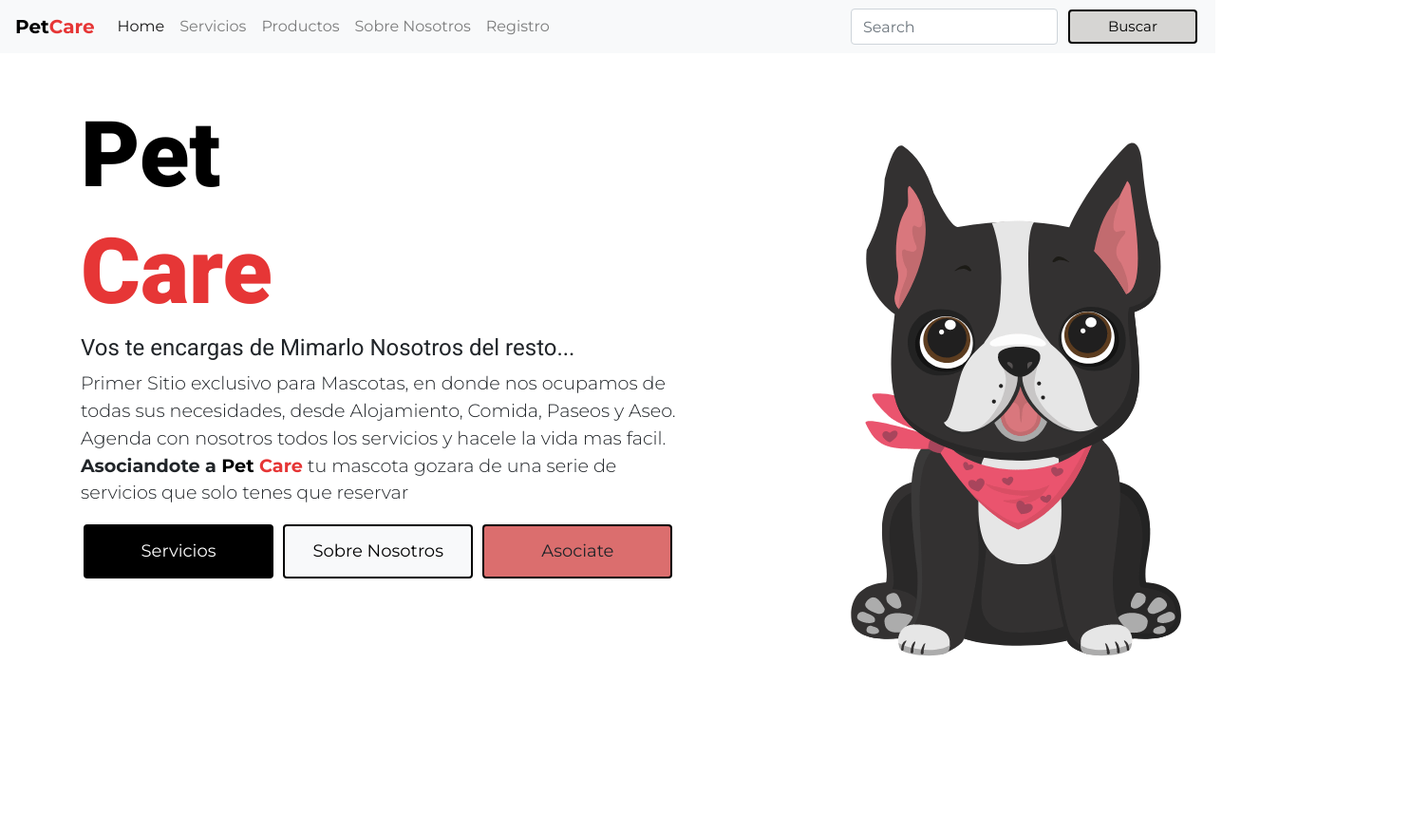
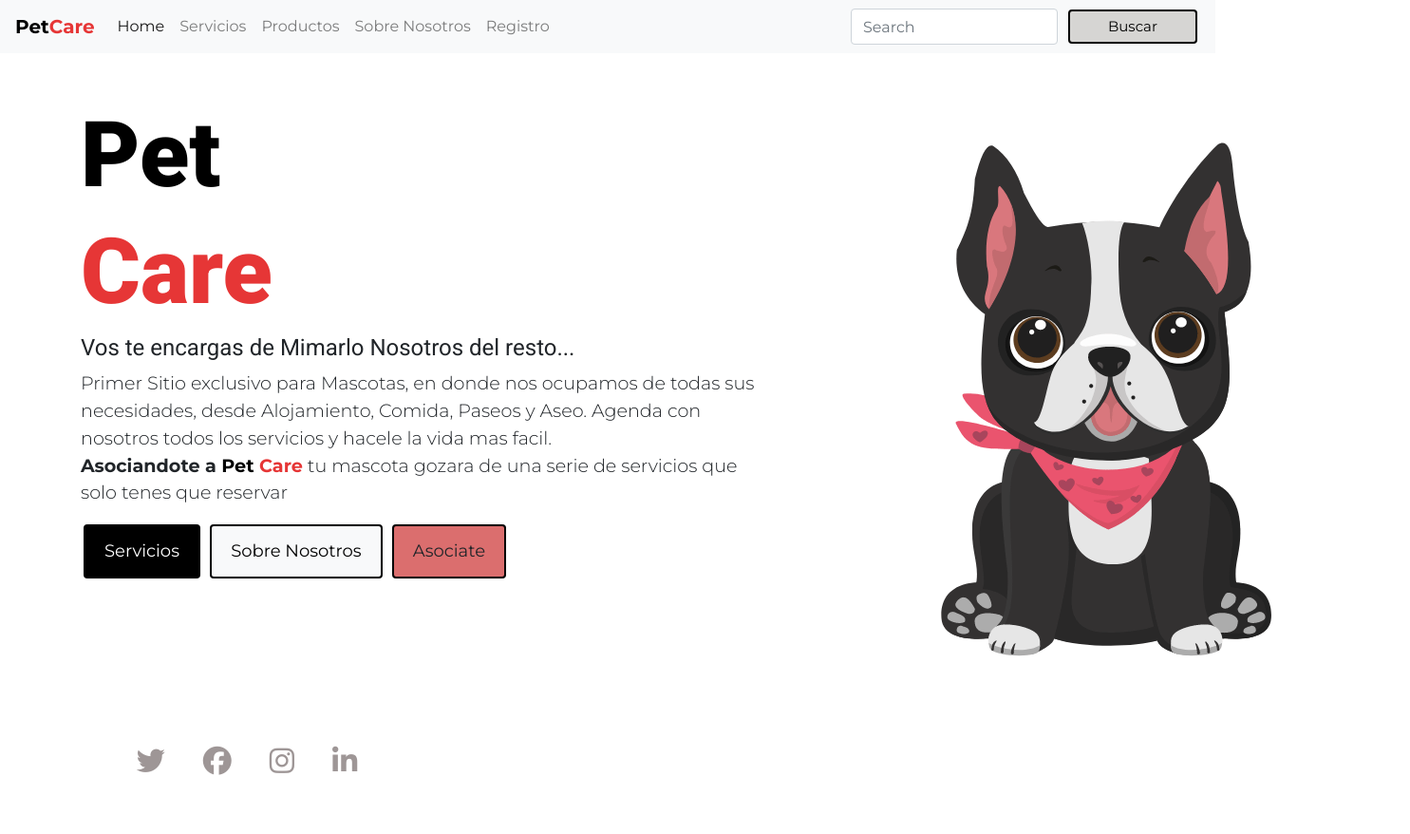
Before and after one commit to VAIDES/PetCare, a plain HTML site: page index.html in a window 1280 px wide. Shown: the whole page at 95% size, 1485 px wide, since content can reach past the window. Before the commit the page ends 800 px from the top, so only its background shows below. Drawn offline with nearby package versions, Linux system fonts and the light colour scheme.

Commit message:
2do commit

```diff
--- a/assets/css/style.css
+++ b/assets/css/style.css
@@ -4,6 +4,8 @@
 :root {
   --primary-red-color: rgb(230, 54, 54);
   --sec-red-color: rgb(219, 110, 110);
+  --primary-grey: rgb(94, 88, 88);
+  --secondary-grey: rgb(158, 150, 150);
   --white: #ffffff;
 }
 
@@ -532,3 +534,27 @@ a {
 .fa {
   color: red
 }
+
+
+.redes-container ul {
+  display: flex;
+  list-style: none;
+  padding: 20px;
+
+  justify-content: center;
+}
+
+.redes-container ul li {
+  margin: 20px;
+}
+
+.fab {
+  font-size: 30px;
+
+    color: var(--secondary-grey);
+}
+
+.fab:hover {
+  font-size: 35px;
+  color: var(--primary-grey);
+}
--- a/index.html
+++ b/index.html
@@ -5,6 +5,8 @@
   <meta charset="UTF-8">
   <meta http-equiv="X-UA-Compatible" content="IE=edge">
   <meta name="viewport" content="width=device-width, initial-scale=1.0">
+
+<script src="https://kit.fontawesome.com/061de8a41d.js" crossorigin="anonymous"></script>
   <link rel="stylesheet" href="https://cdn.jsdelivr.net/npm/bootstrap@4.6.0/dist/css/bootstrap.min.css"
     integrity="sha384-B0vP5xmATw1+K9KRQjQERJvTumQW0nPEzvF6L/Z6nronJ3oUOFUFpCjEUQouq2+l" crossorigin="anonymous">
   <link rel="stylesheet" href="assets/css/style.css">
@@ -55,11 +57,12 @@
   </header>
 
 
+
   <section>
     <div class="container">
       <div class="row" >
 
-        <div class="col-12 col-sm-12 col-md-7">
+        <div class="col-12 col-sm-12 col-md-8">
 
           <h1 class="display-1">Pet</h1>
           <h1 class="display-11">Care</h1>
@@ -69,23 +72,38 @@
             <strong> Asociandote a
               <span class="negro">Pet</span> <span class="rojo">Care</span></strong> tu mascota gozara de una serie de
             servicios que solo tenes que reservar </p>
+<div class="row">
+          <div class="showcase-buttons col-12 col-xs-12 col-sm-12 " >
+            <a href="views/servicios.html" class="btn btn-dark btn-w150">Servicios</a>
+            <a href="views/about.html" class="btn btn-light btn-w150">Sobre Nosotros</a>
+            <a href="views/precios.html" class="btn btn-precio btn-w150"> Asociate</a>
 
-          <div class="showcase-buttons">
-            <a href="views/servicios.html" class="btn btn-dark btn-w200">Servicios</a>
-            <a href="views/about.html" class="btn btn-light btn-w200">Sobre Nosotros</a>
-            <a href="views/precios.html" class="btn btn-precio btn-w200"> Asociate</a>
-
+          </div>
           </div>
         </div>
 
-        <div class="col-12col-sm-12 col-md-5">
+        <div class="col-12 col-sm-12 col-md-4">
           <img src="img/25705-french-bulldog-puppy.gif" alt="">
         </div>
+
+        <div class="col-12 col-sm-12 col-md-4">
+        <div class="redes-container">
+          <ul>
+            <li> <a href="#" class="twitter"><i class="fab fa-twitter"> </i></a></li>
+            <li> <a href="#" class="facebook" ><i class="fab fa-facebook"></i></a></li>
+            <li> <a href="#" class="instagram"><i class="fab fa-instagram"> </i></a></li>
+            <li> <a href="#" class="linkedn"><i class="fab fa-linkedin-in"> </i></a></li>
+         </ul>
+        </div>
+        </div>
+
       </div>
 
     </div>
 
   </section>
+
+
 
   <script src="https://code.jquery.com/jquery-3.5.1.slim.min.js"
     integrity="sha384-DfXdz2htPH0lsSSs5nCTpuj/zy4C+OGpamoFVy38MVBnE+IbbVYUew+OrCXaRkfj"
```
